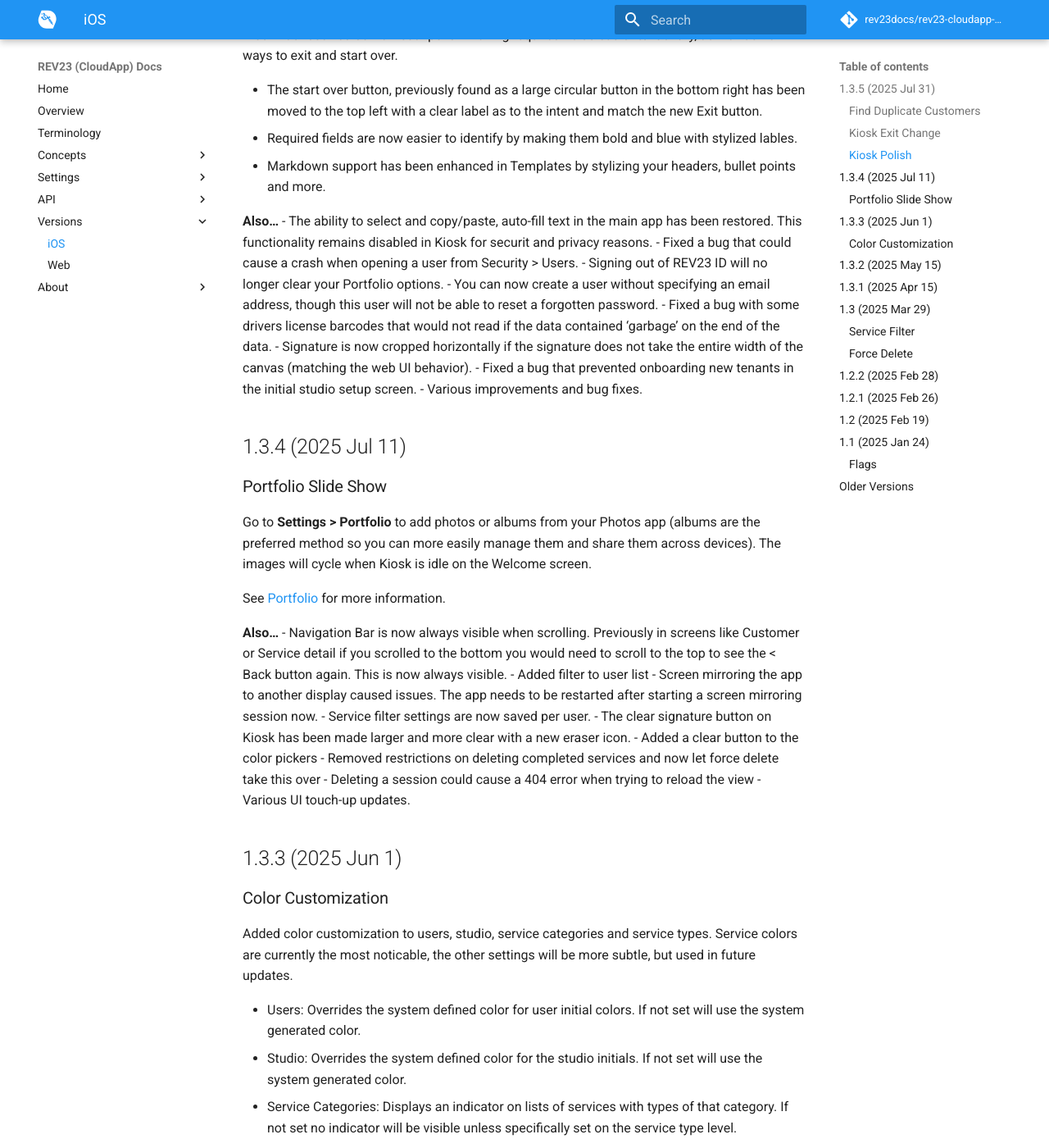
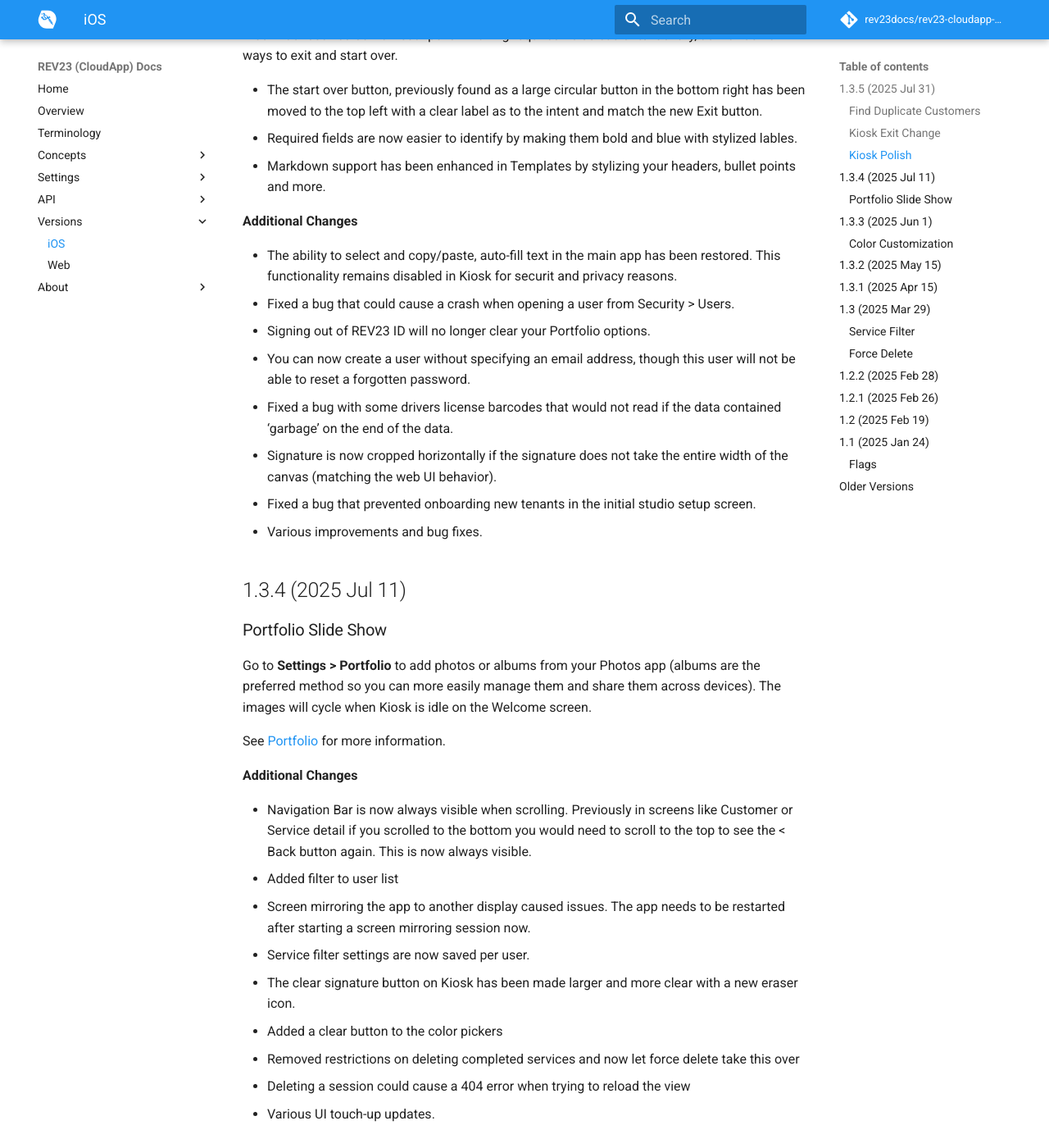
Before and after one commit to REV23Docs/rev23-cloudapp-docs, an MkDocs documentation site: the page built from docs/versions/ios.md, in a window 1280 px wide and 1400 px high, scrolled down 598 px. Shown: the whole window at 82% size. Built offline with MkDocs 1.6.1 and Material for MkDocs 9.7.7, drawn with Linux system fonts in a browser that asks for light colours; comment, search, counter and statistics services are not loaded; some of the changed text lies outside the part shown.

Commit message:
formatting changes to ios version history

```diff
--- a/docs/versions/ios.md
+++ b/docs/versions/ios.md
@@ -20,7 +20,8 @@
 - Required fields are now easier to identify by making them bold and blue with stylized lables.
 - Markdown support has been enhanced in Templates by stylizing your headers, bullet points and more.
 
-**Also...**
+**Additional Changes**
+
 - The ability to select and copy/paste, auto-fill text in the main app has been restored. This functionality remains disabled in Kiosk for securit and privacy reasons.
 - Fixed a bug that could cause a crash when opening a user from Security > Users.
 - Signing out of REV23 ID will no longer clear your Portfolio options.
@@ -38,7 +39,8 @@
 
 See [Portfolio](../ipad/portfolio.md) for more information.
 
-**Also...**
+**Additional Changes**
+
 - Navigation Bar is now always visible when scrolling. Previously in screens like Customer or Service detail if you scrolled to the bottom you would need to scroll to the top to see the < Back button again. This is now always visible.
 - Added filter to user list
 - Screen mirroring the app to another display caused issues. The app needs to be restarted after starting a screen mirroring session now.
@@ -59,7 +61,8 @@
 - Service Categories: Displays an indicator on lists of services with types of that category. If not set no indicator will be visible unless specifically set on the service type level.
 - Service Types: Displays an indicator on lists of services of that type. If not set, it will use the color set on the category level.
 
-**Also...**
+**Additional Changes**
+
 - Added short name to Studio. Reserved for future use.
 - Fixed a crash that could happen during maintenance alerts if the scheduled time was formatted a certain way.
 - Forced upgrade alerts that direct you to app store when we specify a minimum version. Too many people staying on older versions that prevented maintenance work.
@@ -90,7 +93,8 @@
 ### Force Delete
 Added the ability to force delete to certain objects when initial deletion fails due to business rules. For example, if you attempt to delete a service/session with signed forms you would encounter an error and have to delete the forms first. Now, if a user has a permission that would enable them to delete the object(s) preventing an object deletion (in this case `form:delete`) the first delete attempt will still fail, and prompt if you'd like to delete the related objects.
 
-**Also...**
+**Additional Changes**
+
 - Fixed a crash that could happen when taking a picture of customer ID image.
 - Reduced the amount of time popup alerts are visible
 - Enhanced chat to auto-fill some details from the user.
@@ -117,7 +121,8 @@
 
 Added [Flags](../settings/flags.md) to customers to allow you to easily flag customers to be alerted to future problematic encouters.
 
-**Also...**
+**Additional Changes**
+
 - Replaced REV23 logo with app icon when starting Kiosk.
 - Various improvements and bug fixes.
 
```
